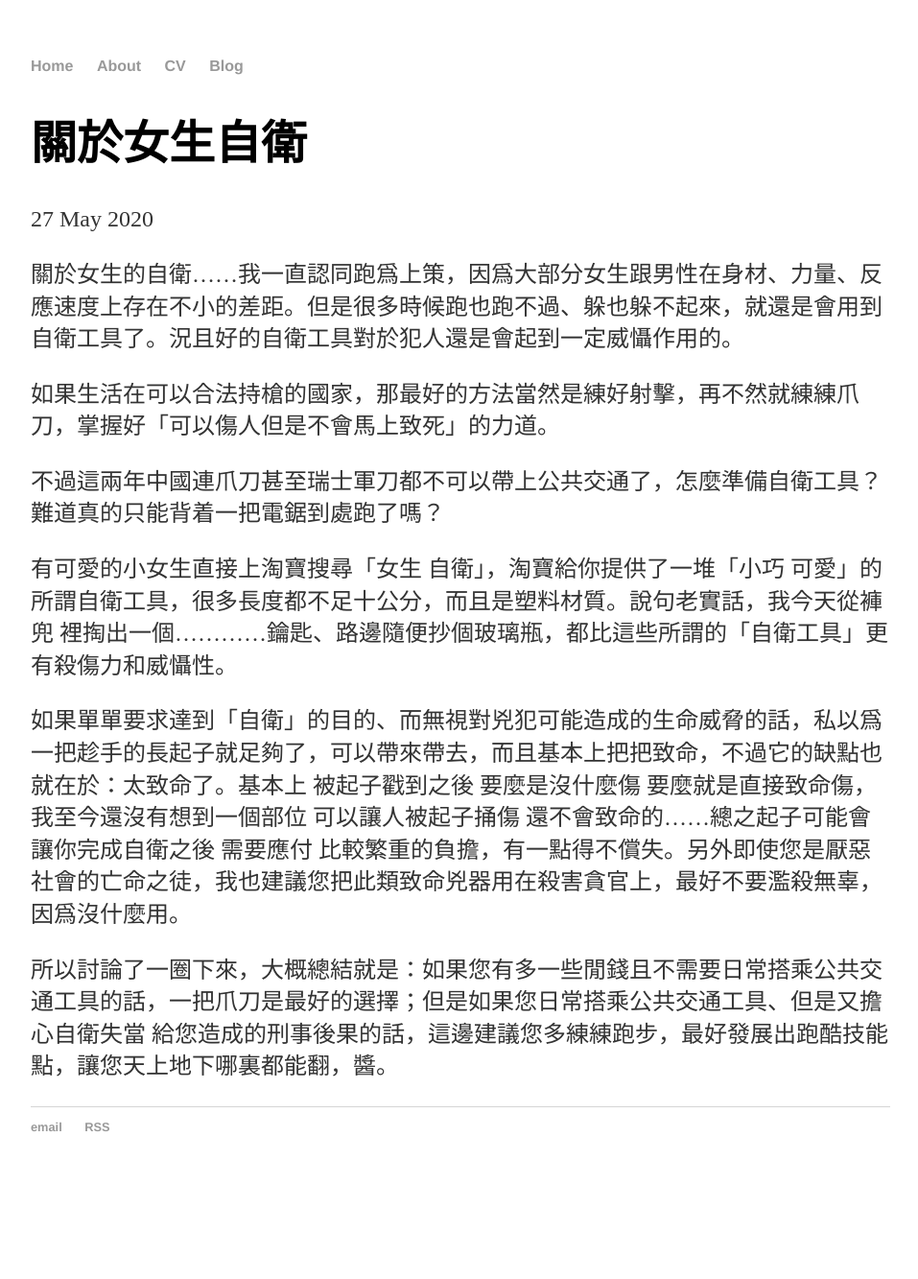
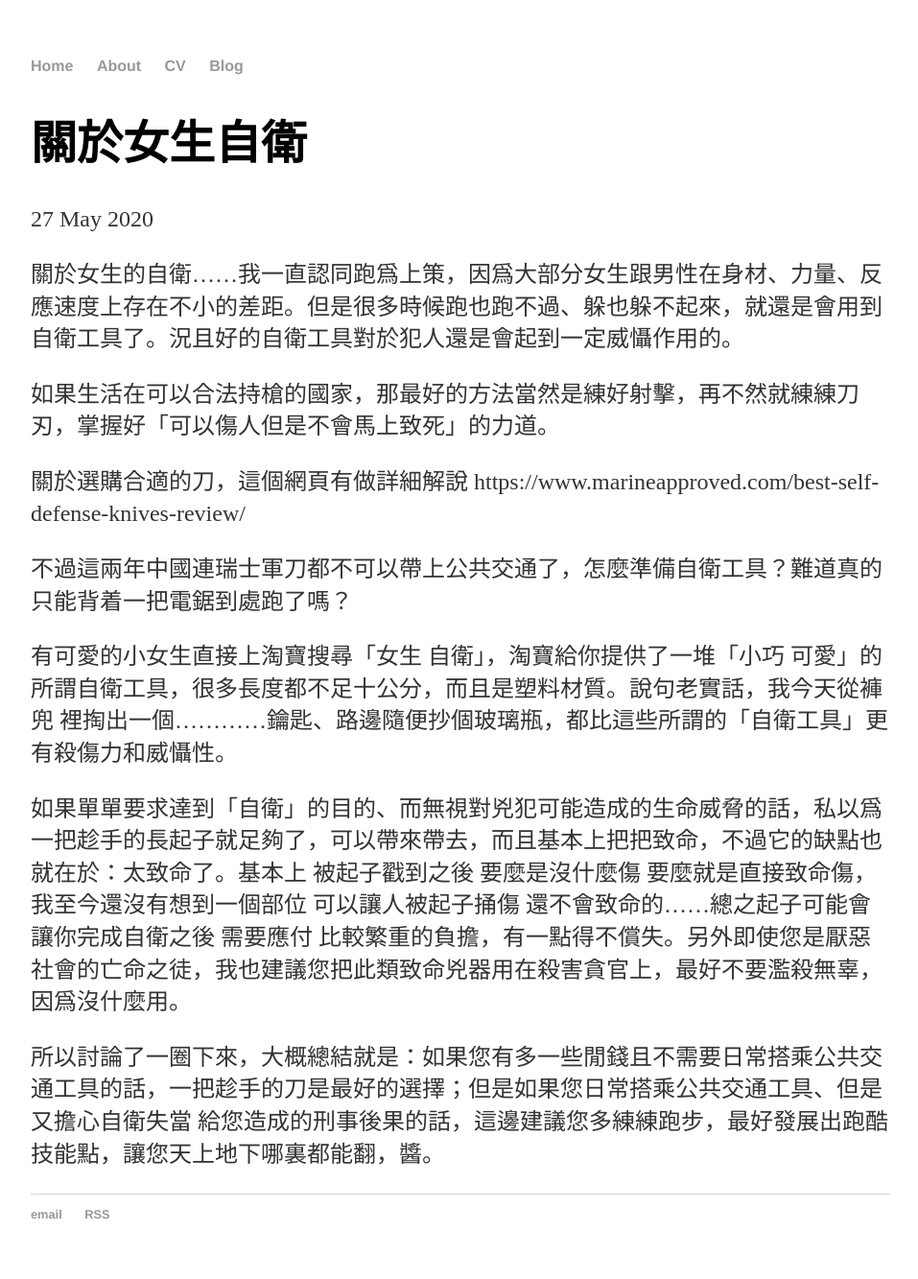
Before and after one commit to Ekove/ekove.github.io, a Jekyll site: the page built from _posts/2020-5-27-Self-Protection.md, in a window 1280 px wide. Shown: the whole page at 96% size, without its empty margins (160-1117 px from the left). Built offline with Jekyll 4.4.1, drawn with Linux system fonts in a browser that asks for light colours; before the commit the page ends 1242 px from its top, so only the background shows below that.

Commit message:
Update 2020-5-27-Self-Protection.md

```diff
--- a/_posts/2020-5-27-Self-Protection.md
+++ b/_posts/2020-5-27-Self-Protection.md
@@ -6,9 +6,11 @@ date: 2020-05-27
 
 關於女生的自衛……我一直認同跑爲上策，因爲大部分女生跟男性在身材、力量、反應速度上存在不小的差距。但是很多時候跑也跑不過、躲也躲不起來，就還是會用到自衛工具了。況且好的自衛工具對於犯人還是會起到一定威懾作用的。
 
-如果生活在可以合法持槍的國家，那最好的方法當然是練好射擊，再不然就練練爪刀，掌握好「可以傷人但是不會馬上致死」的力道。
+如果生活在可以合法持槍的國家，那最好的方法當然是練好射擊，再不然就練練刀刃，掌握好「可以傷人但是不會馬上致死」的力道。
 
-不過這兩年中國連爪刀甚至瑞士軍刀都不可以帶上公共交通了，怎麼準備自衛工具？難道真的只能背着一把電鋸到處跑了嗎？
+關於選購合適的刀，這個網頁有做詳細解說 https://www.marineapproved.com/best-self-defense-knives-review/
+
+不過這兩年中國連瑞士軍刀都不可以帶上公共交通了，怎麼準備自衛工具？難道真的只能背着一把電鋸到處跑了嗎？
 
 有可愛的小女生直接上淘寶搜尋「女生 自衛」，淘寶給你提供了一堆「小巧 可愛」的所謂自衛工具，很多長度都不足十公分，而且是塑料材質。說句老實話，我今天從褲兜
 裡掏出一個…………鑰匙、路邊隨便抄個玻璃瓶，都比這些所謂的「自衛工具」更有殺傷力和威懾性。
@@ -17,5 +19,5 @@ date: 2020-05-27
 被起子戳到之後 要麼是沒什麼傷 要麼就是直接致命傷，我至今還沒有想到一個部位 可以讓人被起子捅傷 還不會致命的……總之起子可能會讓你完成自衛之後 需要應付
 比較繁重的負擔，有一點得不償失。另外即使您是厭惡社會的亡命之徒，我也建議您把此類致命兇器用在殺害貪官上，最好不要濫殺無辜，因爲沒什麼用。
 
-所以討論了一圈下來，大概總結就是：如果您有多一些閒錢且不需要日常搭乘公共交通工具的話，一把爪刀是最好的選擇；但是如果您日常搭乘公共交通工具、但是又擔心自衛失當
+所以討論了一圈下來，大概總結就是：如果您有多一些閒錢且不需要日常搭乘公共交通工具的話，一把趁手的刀是最好的選擇；但是如果您日常搭乘公共交通工具、但是又擔心自衛失當
 給您造成的刑事後果的話，這邊建議您多練練跑步，最好發展出跑酷技能點，讓您天上地下哪裏都能翻，醬。
```
